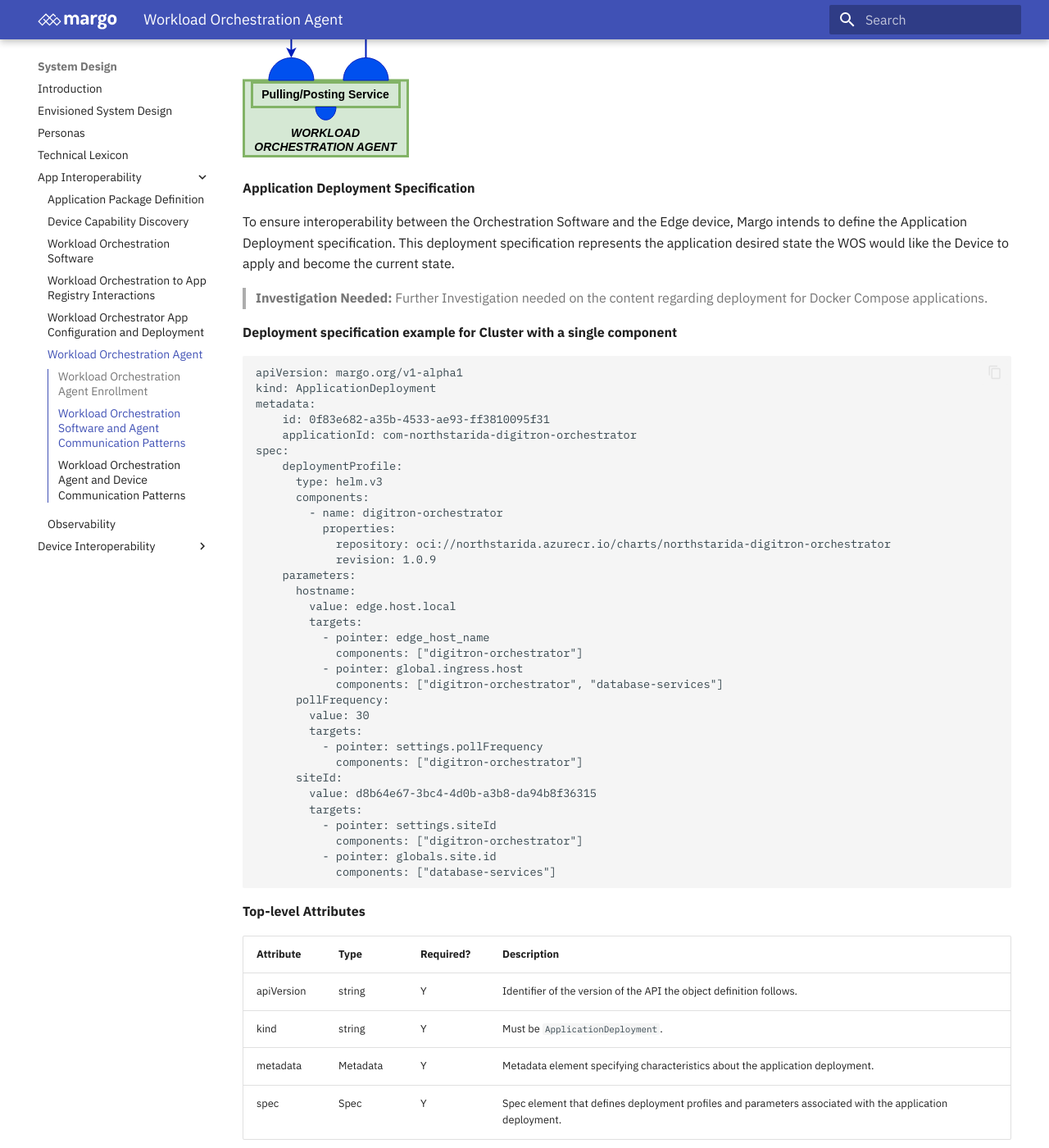
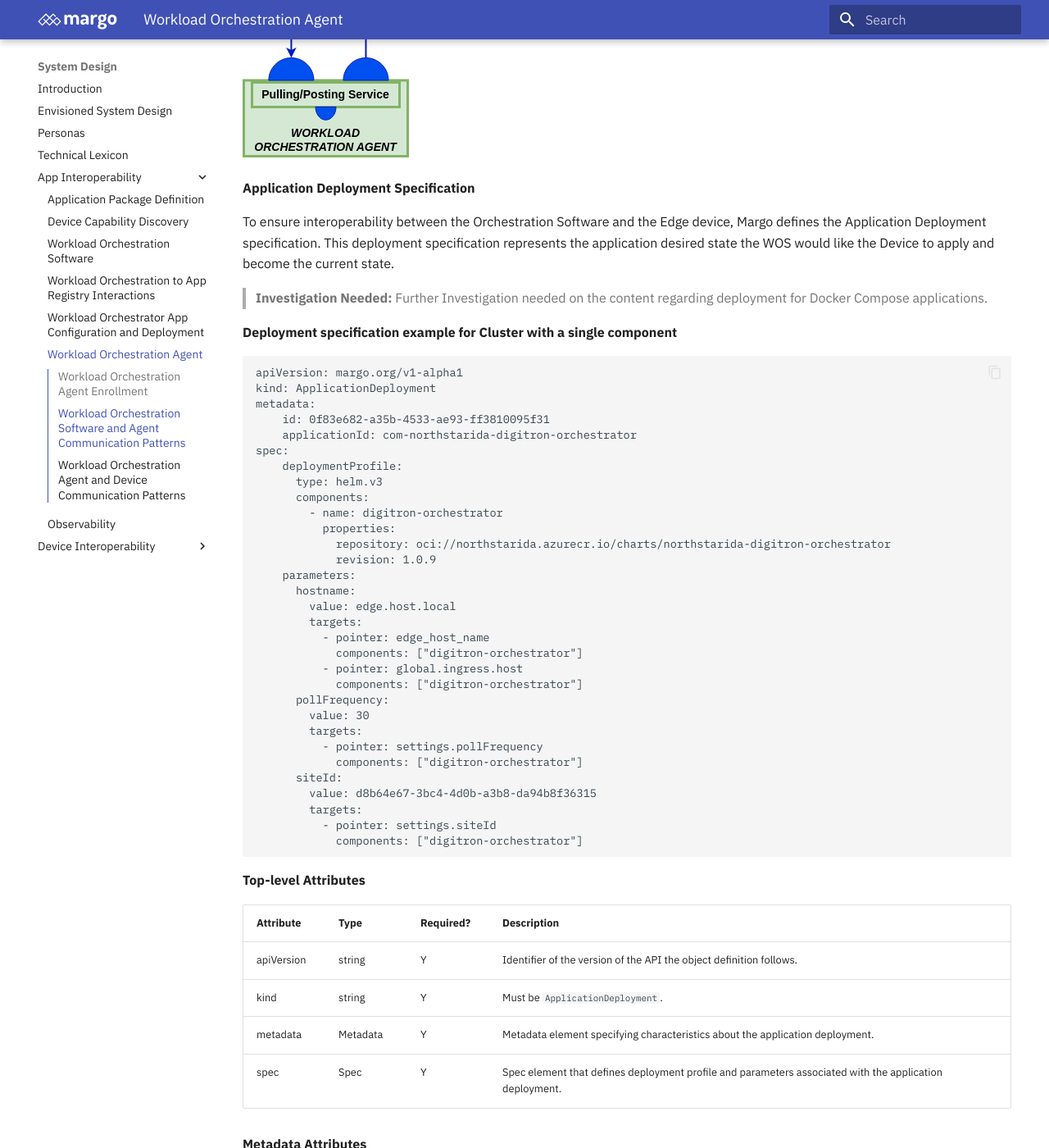
Before and after one commit to margo/specification, an MkDocs documentation site: the page built from system-design/app-interoperability/workload-orchestration-agent.md, in a window 1280 px wide and 1400 px high, scrolled down 3207 px. Shown: the whole window at 82% size. Built offline with MkDocs 1.6.1 and Material for MkDocs 9.7.7, drawn with Linux system fonts in a browser that asks for light colours; plug-ins that fetch from the network failed and are left out; some of the changed text lies outside the part shown.

Commit message:
Updates based on PR feedback. Signed-off-by: Armand Craig <ajcraig@ra.rockwell.com>

````diff
--- a/system-design/app-interoperability/workload-orchestration-agent.md
+++ b/system-design/app-interoperability/workload-orchestration-agent.md
@@ -85,7 +85,7 @@ The following shall be configurable to ensure compliance with local operations.
 
 **Application Deployment Specification**
 
-To ensure interoperability between the Orchestration Software and the Edge device, Margo intends to define the Application Deployment specification. This deployment specification represents the application desired state the WOS would like the Device to apply and become the current state.
+To ensure interoperability between the Orchestration Software and the Edge device, Margo defines the Application Deployment specification. This deployment specification represents the application desired state the WOS would like the Device to apply and become the current state.
 
 > **Investigation Needed:** Further Investigation needed on the content regarding deployment for Docker Compose applications.
 
@@ -112,7 +112,7 @@ spec:
           - pointer: edge_host_name
             components: ["digitron-orchestrator"]
           - pointer: global.ingress.host
-            components: ["digitron-orchestrator", "database-services"]
+            components: ["digitron-orchestrator"]
       pollFrequency:
         value: 30
         targets:
@@ -123,8 +123,6 @@ spec:
         targets:
           - pointer: settings.siteId
             components: ["digitron-orchestrator"]
-          - pointer: globals.site.id
-            components: ["database-services"]
 ```
 
 **Top-level Attributes**
@@ -134,20 +132,20 @@ spec:
 | apiVersion      | string    | Y    | Identifier of the version of the API the object definition follows.|
 | kind            | string    | Y    | Must be `ApplicationDeployment`.|
 | metadata        | Metadata    | Y    | Metadata element specifying characteristics about the application deployment. |
-| spec            | Spec    | Y    | Spec element that defines deployment profiles and parameters associated with the application deployment. |
+| spec            | Spec    | Y    | Spec element that defines deployment profile and parameters associated with the application deployment. |
 
 **Metadata Attributes**
 
 | Attribute        | Type            | Required?       | Description     |
 |-----------------|-----------------|-----------------|-----------------|
 | id             | string          | Y    | The unique identifier UUID of the deployment specification. Needs to be assigned by the Workload Orchestration Software.|
-| applicationID         | string          | Y    | An identifier for the application. The id is used to help create unique identifiers where required, such as namespaces. The id must be lower case letters and numbers and MAY contain dashes. Uppercase letters, underscores and periods MUST NOT be used. The id MUST NOT be more than 200 characters. |
+| applicationId         | string          | Y    | An identifier for the application. The id is used to help create unique identifiers where required, such as namespaces. The id must be lower case letters and numbers and MAY contain dashes. Uppercase letters, underscores and periods MUST NOT be used. The id MUST NOT be more than 200 characters. The applicationId MUST match the associated application package Metadata "id" attribute.|
 
 **Spec Attributes**
 
 | Attribute        | Type            | Required?       | Description     |
 |-----------------|-----------------|-----------------|-----------------|
-| deploymentProfile           | Target          | Y    | Section that defines which edge device the deployment specification is designed for|
+| deploymentProfile           | Deployment Profile          | Y    | Section that defines deployment details including type and components.|
 | parameters        | Parameters          | Y    | Describes the configured parameters applied via the end-user.|
 
 **Deployment Profile Attributes**
@@ -155,7 +153,7 @@ spec:
 | Attribute        | Type            | Required?       | Description     |
 |------------------|-----------------|-----------------|-----------------|
 | type             | string          | Y               | Indicates the components's deployment configuration. The values are `helm.v3` to indicate the component's package format is Helm version 3 and `docker-compose` to indicate the component's package format is Docker Compose. When installing the application on a device supporting the Kubernetes platform all `helm.v3` components, and only `helm.v3` components, will be provided to the device in same order they are listed in the application description file. When installing the application on a device supporting docker-compose all `docker-compose` components, and only `docker-compose` components, will be provided to the device in the same order they are listed in the application description file. The device will install the components in the same order they are listed in the application description file. Component types under `cluster` must use `helm.v3`. Component types under `standalone` must use `docker-compose` |
-| components      | Component    | Y               | Component element indicating the components to deploy when installing the application.|
+| components      | []Component    | Y               | Component element indicating the components to deploy when installing the application.|
 
 
 **Component Attributes**
@@ -275,7 +273,7 @@ metadata:
     applicationId: com-northstarida-digitron-orchestrator
 spec:
     deploymentProfile:
-  - type: docker-compose
+    type: docker-compose
     components:
       - name: digitron-orchestrator-docker
         properties:
@@ -286,9 +284,9 @@ spec:
         value: edge.host.local
         targets:
           - pointer: edge_host_name
-            components: ["digitron-orchestrator"]
+            components: ["digitron-orchestrator-docker"]
           - pointer: global.ingress.host
-            components: ["digitron-orchestrator", "database-services"]
+            components: ["digitron-orchestrator-docker"]
 
 ```
 
````
Also changed, not shown: other parts of system-design/app-interoperability/workload-orchestration-agent.md (+2 -2 lines).
